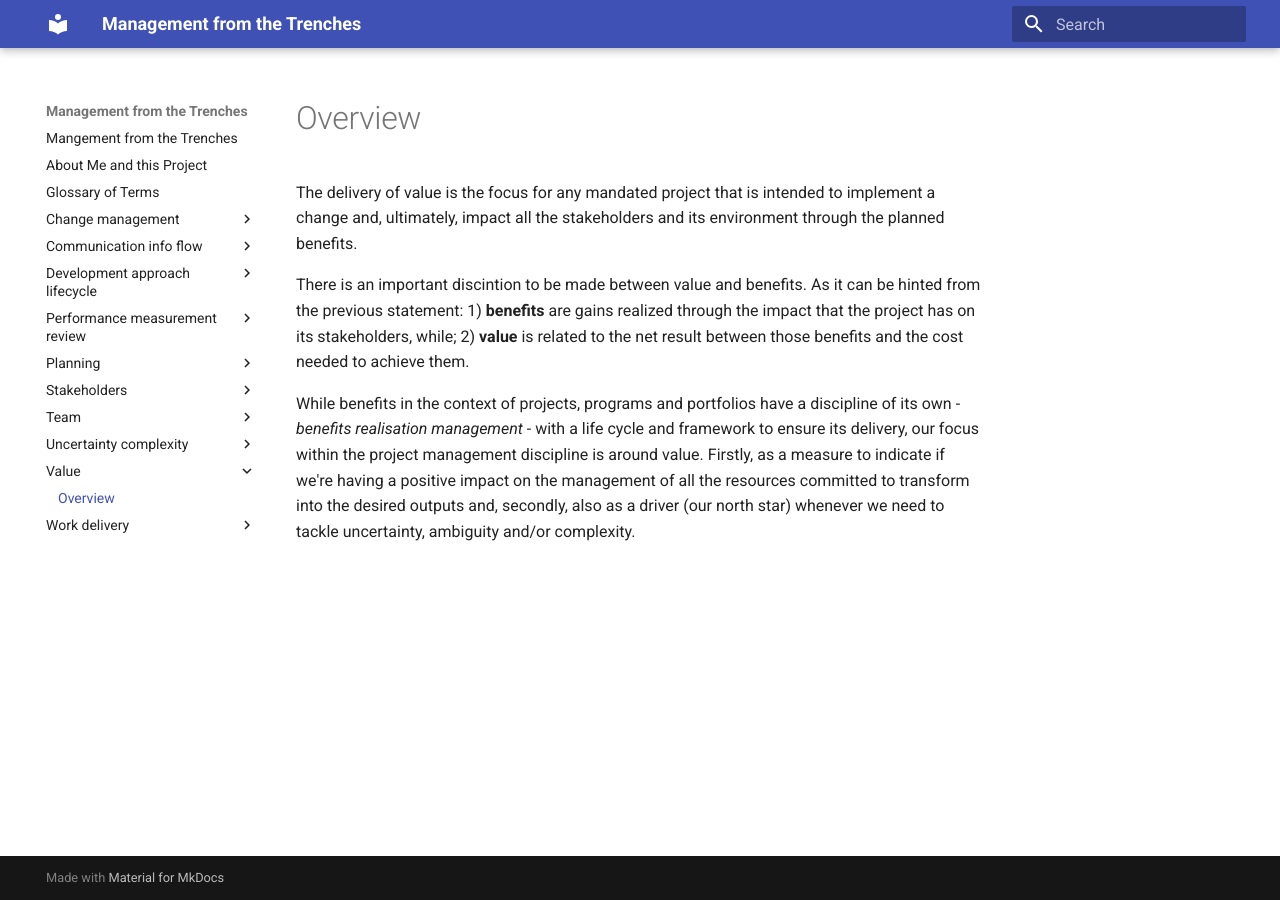
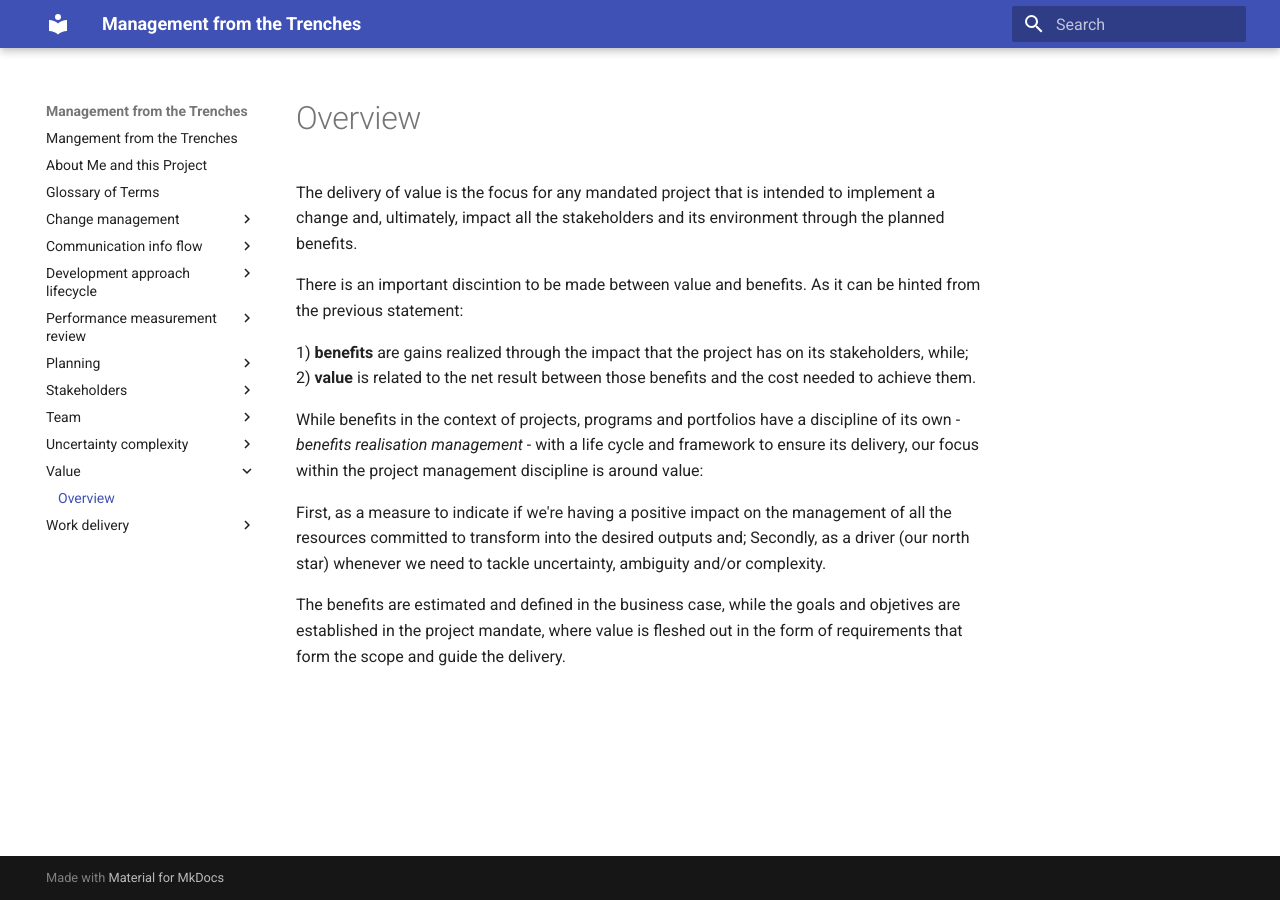
Before and after one commit to bmhash/bmhash.github.io, an MkDocs documentation site: the page built from docs/value/README.md, in a window 1280 px wide. Built offline with MkDocs 1.6.1 and Material for MkDocs 9.7.7, drawn with Linux system fonts in a browser that asks for light colours.

Commit message:
update value overview

```diff
--- a/docs/value/README.md
+++ b/docs/value/README.md
@@ -3,8 +3,13 @@
 The delivery of value is the focus for any mandated project that is intended to implement a change and, ultimately, impact all the stakeholders and its environment through the planned benefits.
 
 There is an important discintion to be made between value and benefits. As it can be hinted from the previous statement:
+
 1) **benefits** are gains realized through the impact that the project has on its stakeholders, while;
 2) **value** is related to the net result between those benefits and the cost needed to achieve them.
 
-While benefits in the context of projects, programs and portfolios have a discipline of its own - *benefits realisation management* - with a life cycle and framework to ensure its delivery, our focus within the project management discipline is around value.
-Firstly, as a measure to indicate if we're having a positive impact on the management of all the resources committed to transform into the desired outputs and, secondly, also as a driver (our north star) whenever we need to tackle uncertainty, ambiguity and/or complexity.
+While benefits in the context of projects, programs and portfolios have a discipline of its own - *benefits realisation management* - with a life cycle and framework to ensure its delivery, our focus within the project management discipline is around value:
+
+First, as a measure to indicate if we're having a positive impact on the management of all the resources committed to transform into the desired outputs and;
+Secondly, as a driver (our north star) whenever we need to tackle uncertainty, ambiguity and/or complexity.
+
+The benefits are estimated and defined in the business case, while the goals and objetives are established in the project mandate, where value is fleshed out in the form of requirements that form the scope and guide the delivery.
```
